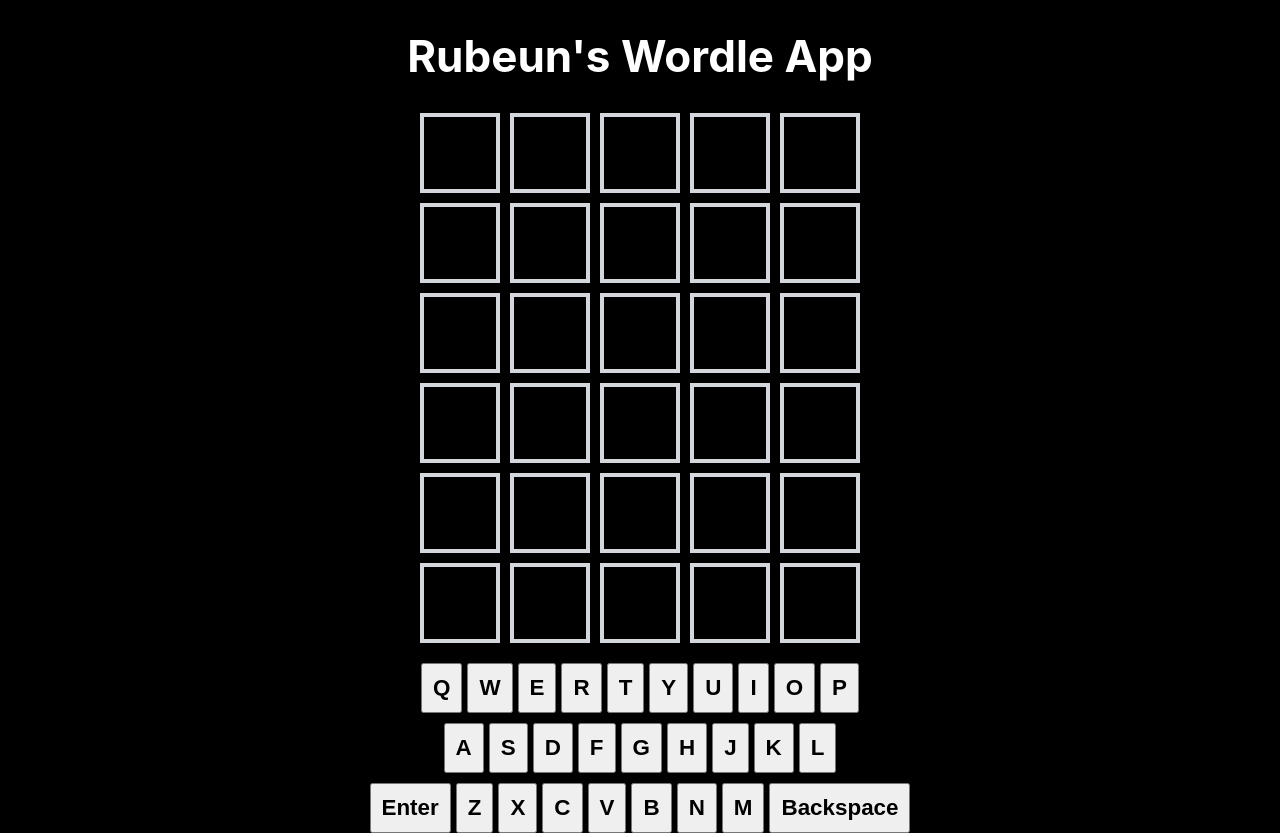
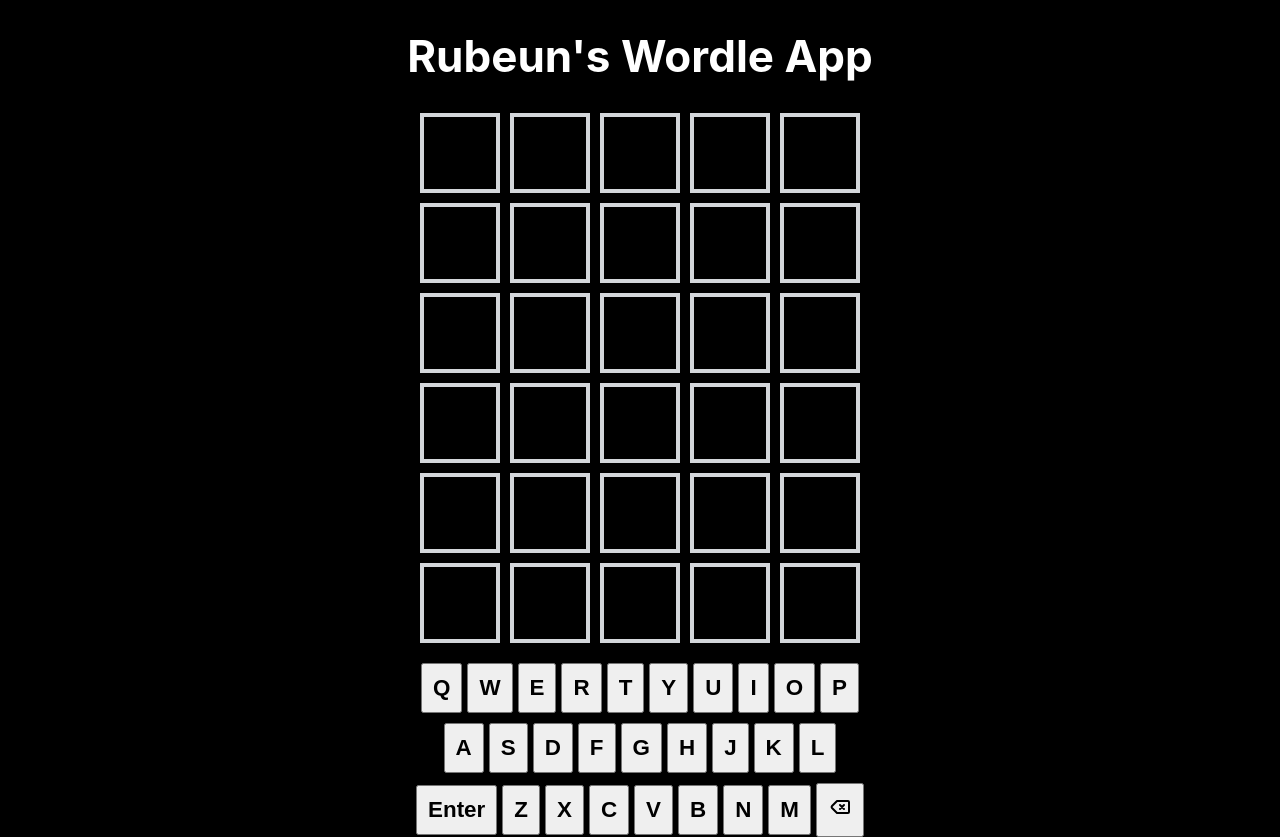
Before and after one commit to rubeun/wordle, a React (Create React App) app: page / in a window 1280 px wide. Built offline with nearby package versions, Linux system fonts and the light colour scheme.

Commit message:
use backspace icon, cleanup

```diff
--- a/src/components/KeyboardGrid.tsx
+++ b/src/components/KeyboardGrid.tsx
@@ -1,30 +1,32 @@
 import { useMemo } from "react";
 import styles from './KeyboardGrid.module.css';
+import { IconBackspace } from '@tabler/icons-react';
 
 type KeyInfo = {
   letter: string;
   status: string;
 }
 
-type KeyboardButton = {
+type KeyboardButtonType = {
   letter: KeyInfo;
   handleClickEntry: any;
 };
 
-type KeyboardGrid = {
+type KeyboardGridType = {
   wrongLetters: string[];
   letterExists: string[];
   rightPlace: string[];
   handleClickEntry: any;
 };
 
-const KeyboardButton = ({ letter, handleClickEntry }: KeyboardButton) => {
-  console.log("Letter: ", letter);
+const KeyboardButton = ({ letter, handleClickEntry }: KeyboardButtonType) => {
     return (
       <button
         className={`${styles.keyboardKey} ${styles[letter.status]}`}
         onClick={() => handleClickEntry(letter.letter)}
-      >{letter.letter}</button>
+      >{letter.letter === "Backspace" ? (
+        <IconBackspace />
+      ) : (letter.letter)}</button>
     );
 };
 
@@ -33,7 +35,7 @@ const KeyboardGrid = ({
   letterExists,
   rightPlace,
   handleClickEntry,
-}: KeyboardGrid) => {
+}: KeyboardGridType) => {
   const keyboard = [
     ["q", "w", "e", "r", "t", "y", "u", "i", "o", "p"],
     ["a", "s", "d", "f", "g", "h", "j", "k", "l"],
```
